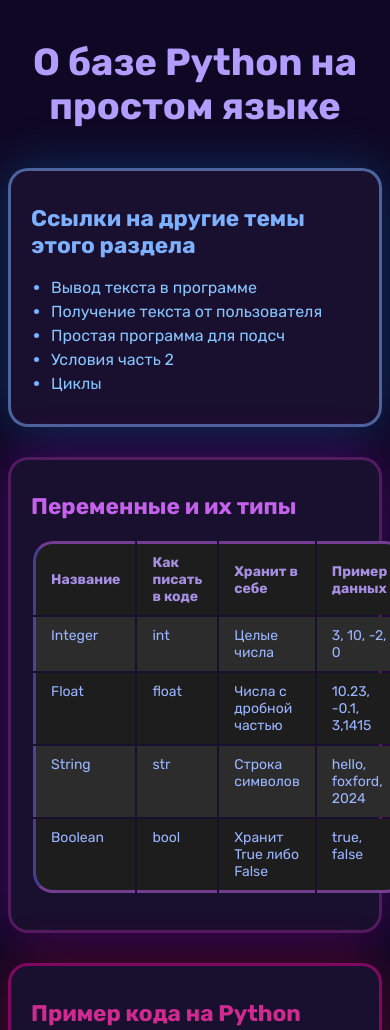
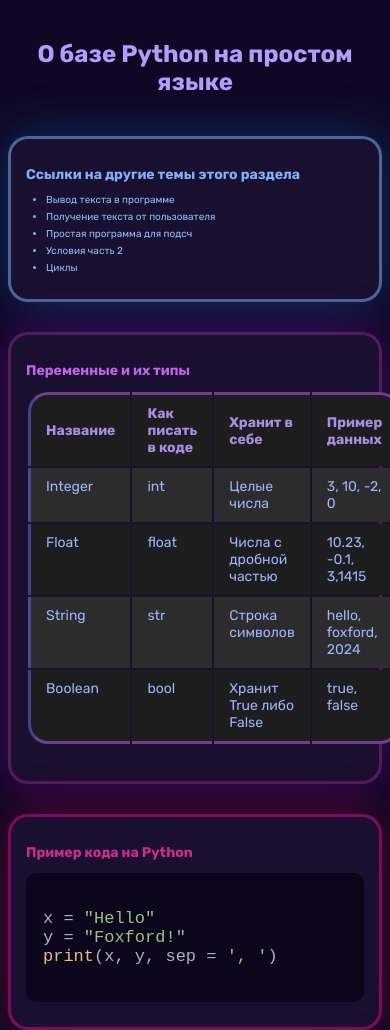
Before and after one commit to brossik/infofox, a plain HTML site: page index.html in a window 390 px wide. Shown: the top 1030 px of the page. Drawn offline with nearby package versions, Linux system fonts and the light colour scheme.

Commit message:
Update mobile css

```diff
--- a/index.html
+++ b/index.html
@@ -8,7 +8,7 @@
   <link rel="stylesheet" href="https://cdnjs.cloudflare.com/ajax/libs/highlight.js/10.7.2/styles/atom-one-dark.min.css">
   <script src="https://cdnjs.cloudflare.com/ajax/libs/highlight.js/10.7.2/highlight.min.js"></script>
   <script>hljs.initHighlightingOnLoad();</script>
-
+  <meta name="viewport" content="width=device-width, initial-scale=1.0">
 </head>
 
 <body>
--- a/styles.css
+++ b/styles.css
@@ -5,7 +5,6 @@
     color: #b29dfd;
     font-family: "Rubik", sans-serif;
     font-optical-sizing: auto;
-    /*font-weight: 16px;*/
     font-style: normal;
 }
 
@@ -44,13 +43,6 @@
 a {
     /*color: #a78fe3;*/
     text-decoration: none;
-}
-
-h1{
-    font-size: 1cm;
-}
-h2{
-    font-size: 0.6cm;
 }
 
 a:hover {
@@ -186,3 +178,55 @@
 .table tbody tr:last-child td:last-child {
     border-radius: 0 0 20px 0;
 }
+
+@media screen and (max-width: 1200px) {
+    h1 {
+        font-size: 26px;
+    }
+    h2 {
+        font-size: 20px;
+    }
+    body {
+        font-size: 16px;
+    }
+}
+@media screen and (max-width: 998px) {
+    h1 {
+        font-size: 26px;
+    }
+
+    h2 {
+        font-size: 18px;
+    }
+    body {
+        font-size: 13px;
+    }
+}
+@media screen and (max-width: 768px) {
+    h1 {
+        font-size: 25px;
+    }
+
+    h2 {
+        font-size: 16px;
+    }
+    body {
+        font-size: 10px;
+    }
+}
+@media screen and (max-width: 576px) {
+    .container {
+        max-width: 100%;
+    }
+
+    .card {
+        padding: 15px;
+    }
+    h1 {
+        font-size: 24px;
+    }
+
+    h2 {
+        font-size: 14px;
+    }
+}
```
